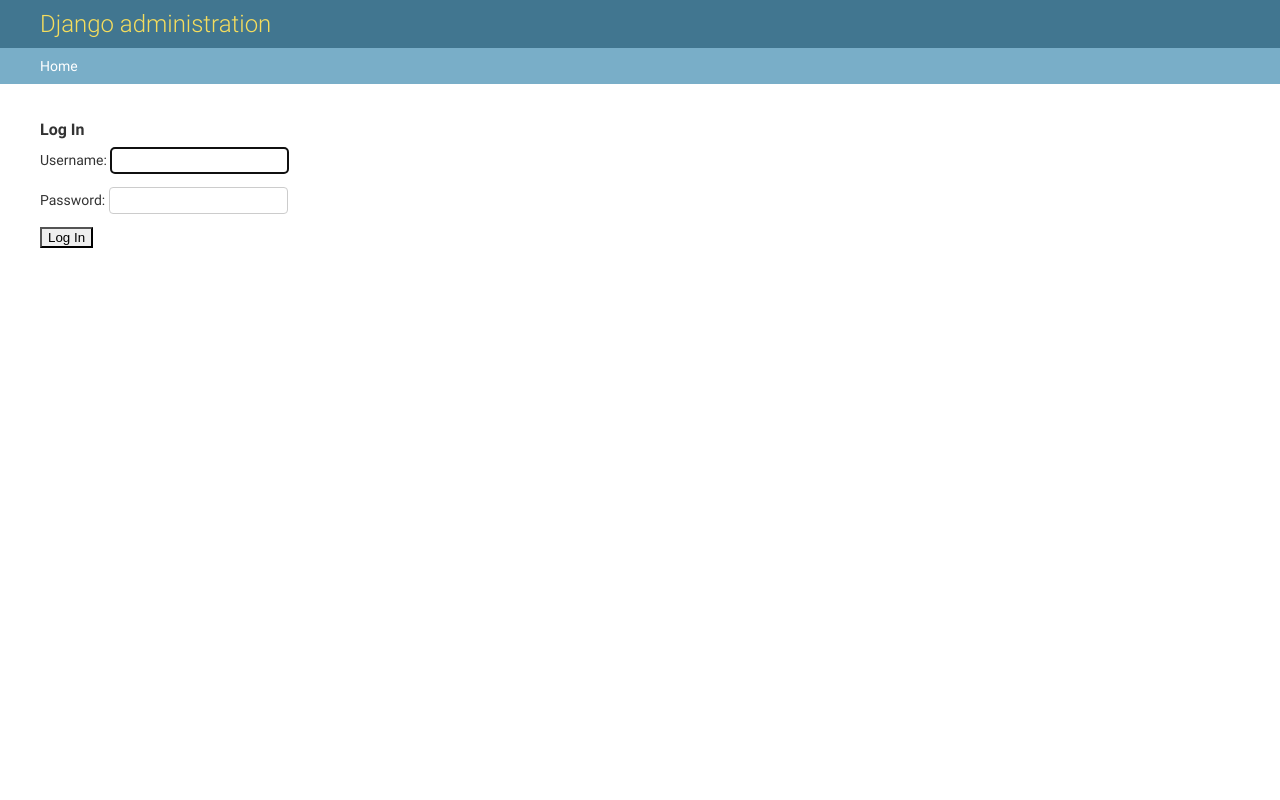
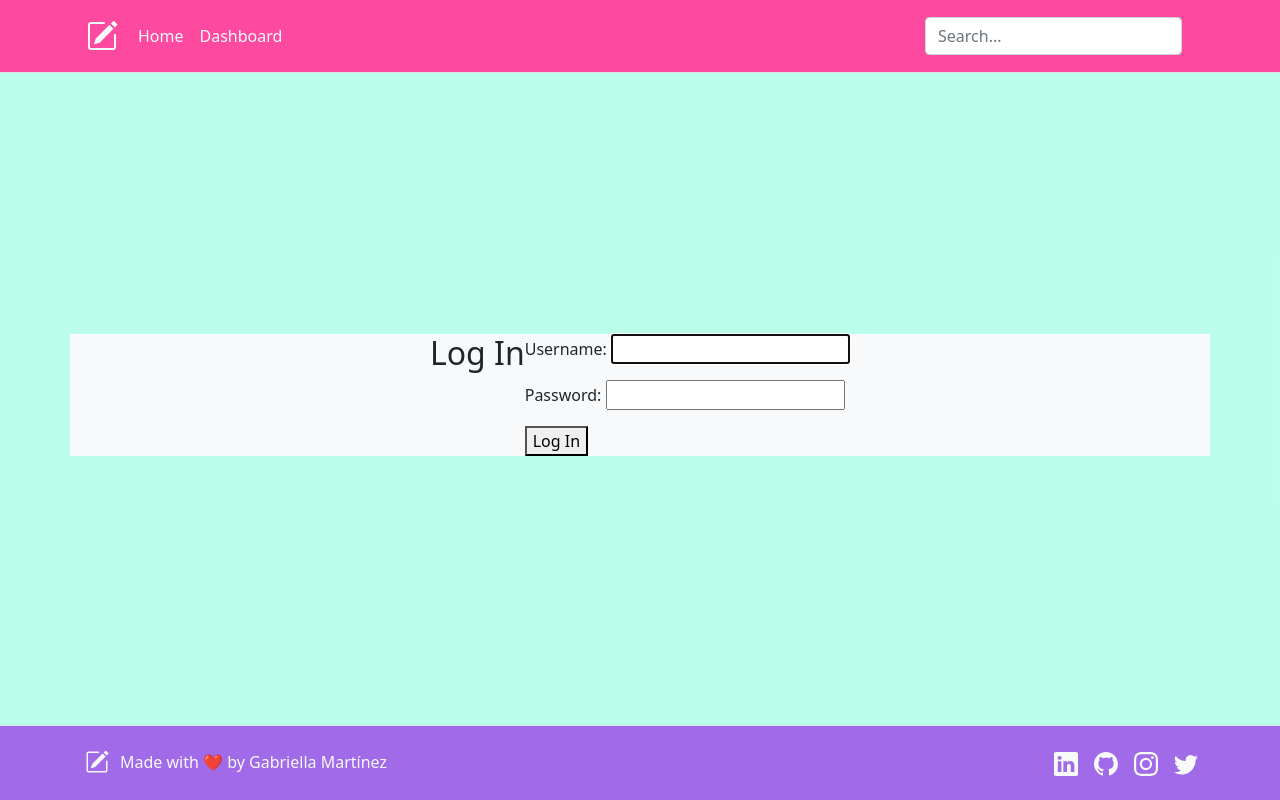
Before and after one commit to martinezga/online-graph-maker, a Django app: page /accounts/login/ in a window 1280 px wide. Run offline with Django 3.2, Linux system fonts and the light colour scheme.

Commit message:
Improved flexbox properties and added custom color pallete

```diff
--- a/backend/pages/static/pages/css/base.css
+++ b/backend/pages/static/pages/css/base.css
@@ -0,0 +1,18 @@
+html, body {
+    margin: 0;
+    padding: 0;
+    height: 100%;  /* needed for container min-height */
+    background: #b4fee7b2;
+}
+
+header {
+    background: #FD49A0;
+}
+
+main > div > div.container {
+    background: #f8f9fa;
+}
+
+footer {
+    background: #A16AE8;
+}
--- a/backend/templates/base.html
+++ b/backend/templates/base.html
@@ -17,18 +17,18 @@
   {% block blockbots %}<meta name="robots" content="NONE,NOARCHIVE">{% endblock %}
 </head>
 
-<body>
+<body class="d-flex flex-column justify-content-between">
   <!-- Header -->
   <header class="p-3 mb-3 border-bottom">
     <div class="container">
       <nav class="d-flex flex-wrap align-items-center justify-content-center justify-content-lg-start">
-        <a href="{% url 'pages:home' %}" class="d-flex align-items-center mb-2 mb-lg-0 text-dark text-decoration-none">
-          <svg class="bi me-2" width="40" height="32" role="img" aria-label="pencil-square"><use xlink:href="#pencil-square"></use></svg>
+        <a href="{% url 'pages:home' %}" class="d-flex align-items-center mb-2 mb-lg-0 text-decoration-none">
+          <svg class="bi me-2 text-light" fill="currentColor" width="40" height="32" role="img" aria-label="pencil-square"><use xlink:href="#pencil-square"></use></svg>
         </a>
 
         <ul class="nav col-12 col-lg-auto me-lg-auto mb-2 justify-content-center mb-md-0">
-          <li><a href="{% url 'pages:home' %}" class="nav-link px-2 link-secondary">Home</a></li>
-          <li><a href="#" class="nav-link px-2 link-dark">Dashboard</a></li>
+          <li><a href="{% url 'pages:home' %}" class="nav-link px-2 text-light">Home</a></li>
+          <li><a href="#" class="nav-link px-2 text-light">Dashboard</a></li>
         </ul>
 
         <form class="col-12 col-lg-auto mb-3 mb-lg-0 me-lg-3">
@@ -53,9 +53,10 @@
     </div>
   </header>
   <!-- END Header -->
-  <main>
-    {% block content %}
-    {% endblock %}
+  <main class="d-flex flex-column justify-content-between">
+    <div style="min-height: 75vmin!important;" class="d-flex align-items-center">
+      {% block content %}{% endblock %}
+    </div>
   </main>
   <!-- Footer -->
   <svg xmlns="http://www.w3.org/2000/svg" style="display: none;">
@@ -76,20 +77,20 @@
       <path d="M5.026 15c6.038 0 9.341-5.003 9.341-9.334 0-.14 0-.282-.006-.422A6.685 6.685 0 0 0 16 3.542a6.658 6.658 0 0 1-1.889.518 3.301 3.301 0 0 0 1.447-1.817 6.533 6.533 0 0 1-2.087.793A3.286 3.286 0 0 0 7.875 6.03a9.325 9.325 0 0 1-6.767-3.429 3.289 3.289 0 0 0 1.018 4.382A3.323 3.323 0 0 1 .64 6.575v.045a3.288 3.288 0 0 0 2.632 3.218 3.203 3.203 0 0 1-.865.115 3.23 3.23 0 0 1-.614-.057 3.283 3.283 0 0 0 3.067 2.277A6.588 6.588 0 0 1 .78 13.58a6.32 6.32 0 0 1-.78-.045A9.344 9.344 0 0 0 5.026 15z"/>
     </symbol>
   </svg>
-  <footer class="py-4 my-4 border-top">
+  <footer class="p-4 mt-4 border-top">
     <div class="container d-flex flex-row flex-wrap justify-content-between">
       <div class="d-flex">
         <a href="{% url 'pages:home' %}" class="mb-3 me-2 mb-md-0 text-muted text-decoration-none lh-1">
-          <svg class="bi" width="30" height="24"><use xlink:href="#pencil-square"></use></svg>
+          <svg class="bi text-light" fill="currentColor" width="30" height="24"><use xlink:href="#pencil-square"></use></svg>
         </a>
-        <span class="text-muted">Made with ❤️ by Gabriella Martínez</span>
+        <span class="text-light">Made with ❤️ by Gabriella Martínez</span>
       </div>
 
       <ul class="nav list-unstyled d-flex">
-        <li class="ms-3"><a class="text-muted" href="https://www.linkedin.com/in/gabriella-martinez-viloria/"><svg class="bi" width="24" height="24"><use xlink:href="#linkedin"></use></svg></a></li>
-        <li class="ms-3"><a class="text-muted" href="https://github.com/martinezga"><svg class="bi" width="24" height="24"><use xlink:href="#github"></use></svg></a></li>
-        <li class="ms-3"><a class="text-muted" href="https://www.instagram.com/martinezgapro"><svg class="bi" width="24" height="24"><use xlink:href="#instagram"></use></svg></a></li>
-        <li class="ms-3"><a class="text-muted" href="https://twitter.com/martinezgapro"><svg class="bi" width="24" height="24"><use xlink:href="#twitter"></use></svg></a></li>
+        <li class="ms-3"><a class="text-muted" href="https://www.linkedin.com/in/gabriella-martinez-viloria/"><svg class="bi text-light" fill="currentColor" width="24" height="24"><use xlink:href="#linkedin"></use></svg></a></li>
+        <li class="ms-3"><a class="text-muted" href="https://github.com/martinezga"><svg class="bi text-light" fill="currentColor" width="24" height="24"><use xlink:href="#github"></use></svg></a></li>
+        <li class="ms-3"><a class="text-muted" href="https://www.instagram.com/martinezgapro"><svg class="bi text-light" fill="currentColor" width="24" height="24"><use xlink:href="#instagram"></use></svg></a></li>
+        <li class="ms-3"><a class="text-muted" href="https://twitter.com/martinezgapro"><svg class="bi text-light" fill="currentColor" width="24" height="24"><use xlink:href="#twitter"></use></svg></a></li>
       </ul>
     </div>
   </footer>
--- a/backend/templates/index.html
+++ b/backend/templates/index.html
@@ -4,9 +4,8 @@
 {% block title %}Home{% endblock %}
 
 {% block content %}
+<!-- Content -->
 <div class="container">
-    <!-- Content -->
-    <div class="content">
   {% if not user.is_authenticated %}
   <section class="row p-4 pb-0 pe-lg-0 pt-lg-5 align-items-center rounded-3 border shadow-lg">
     <div class="col-lg-7 p-3 p-lg-5 pt-lg-3">
@@ -34,6 +33,4 @@
   {% endif %}
 </div>
 <!-- END Content -->
-
-  </div>
 {% endblock %}
--- a/backend/templates/registration/login.html
+++ b/backend/templates/registration/login.html
@@ -1,12 +1,14 @@
-{% extends "admin/base_site.html" %}
+{% extends "base.html" %}
 
 {% block title %}Login{% endblock %}
 
 {% block content %}
+<div class="container d-flex justify-content-center">
   <h2>Log In</h2>
   <form method="post">
     {% csrf_token %}
     {{ form.as_p }}
     <button type="submit">Log In</button>
   </form>
+</div>
 {% endblock %}
```
Lines whose indentation alone changed are shown as unchanged.
